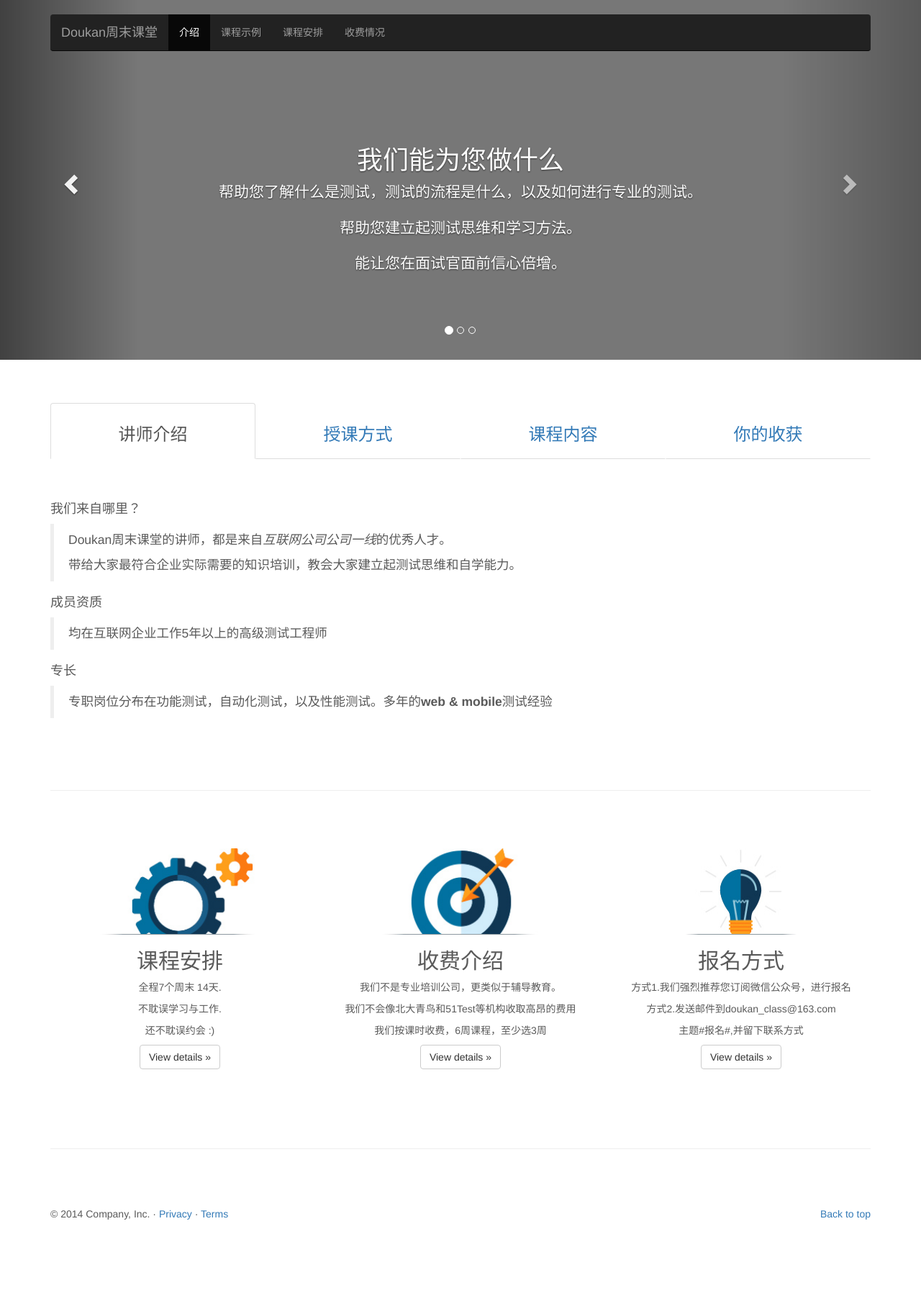
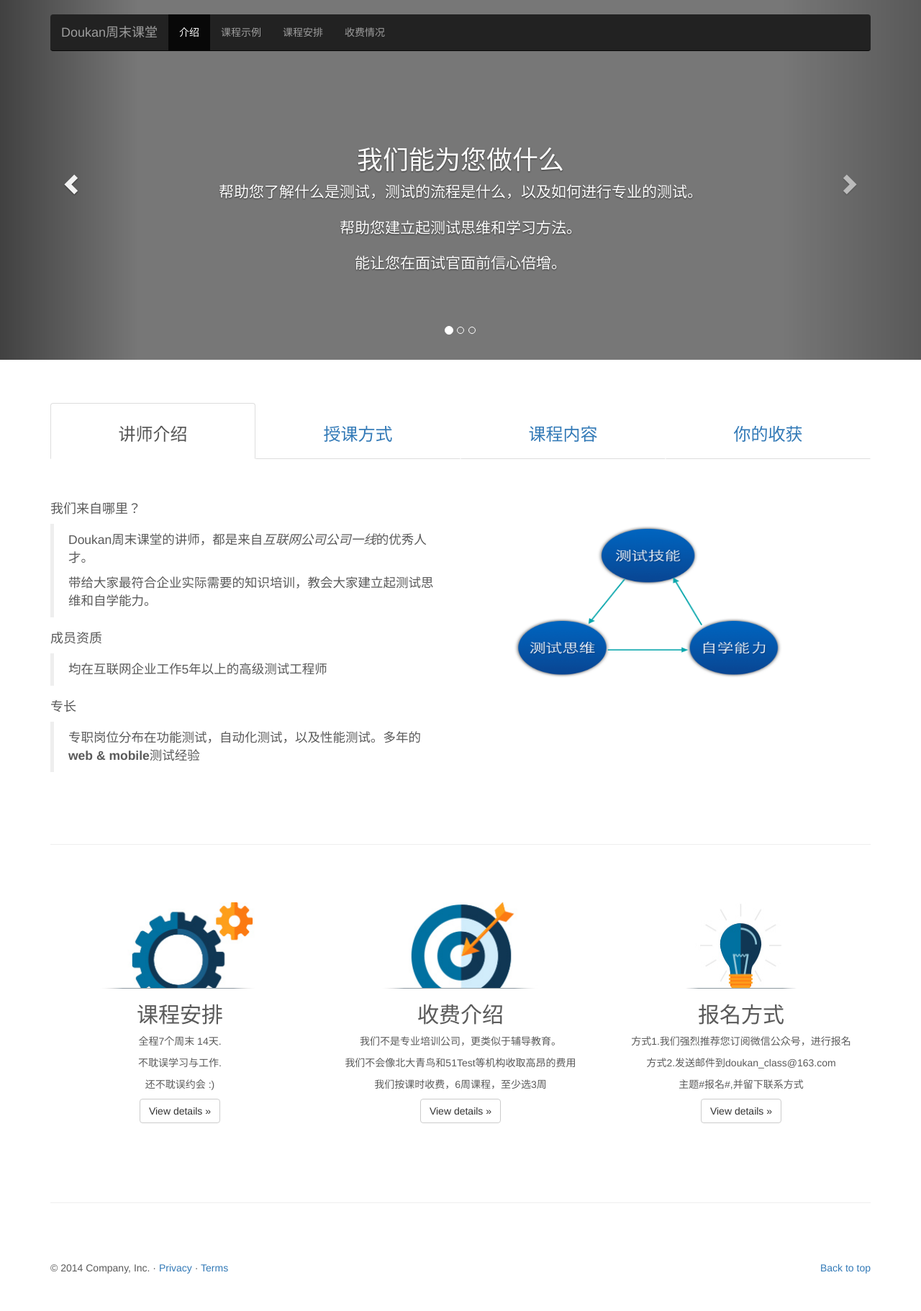
Before and after one commit to guming/myblog, a Jekyll site: the page home.html, which Jekyll copies as it is, in a window 1280 px wide. Shown: the whole page at 72% size. Built offline with Jekyll 4.4.1, drawn with Linux system fonts in a browser that asks for light colours; nearby versions of some CDN libraries; before the commit the page ends 1747 px from its top, so only the background shows below that.

Commit message:
new page

```diff
--- a/home.html
+++ b/home.html
@@ -218,7 +218,7 @@
          </div>
          <div class="tab-pane fade in active" id="a1">
             <div class="row">
-            <div class="col-md-12">
+            <div class="col-md-6">
               <p><br /></p>
               <p><br /></p>
               <h4>我们来自哪里？</h4>
@@ -234,6 +234,9 @@
               <blockquote>
               <p>专职岗位分布在功能测试，自动化测试，以及性能测试。多年的<strong>web & mobile</strong>测试经验</p>
               </blockquote>
+          </div>
+          <div class="col-md-6">
+                           <img class="img-rounded" src="assets/images/b1.png" style="width: 500px; height: 400px;">
           </div>
         </div>
          </div>
```
